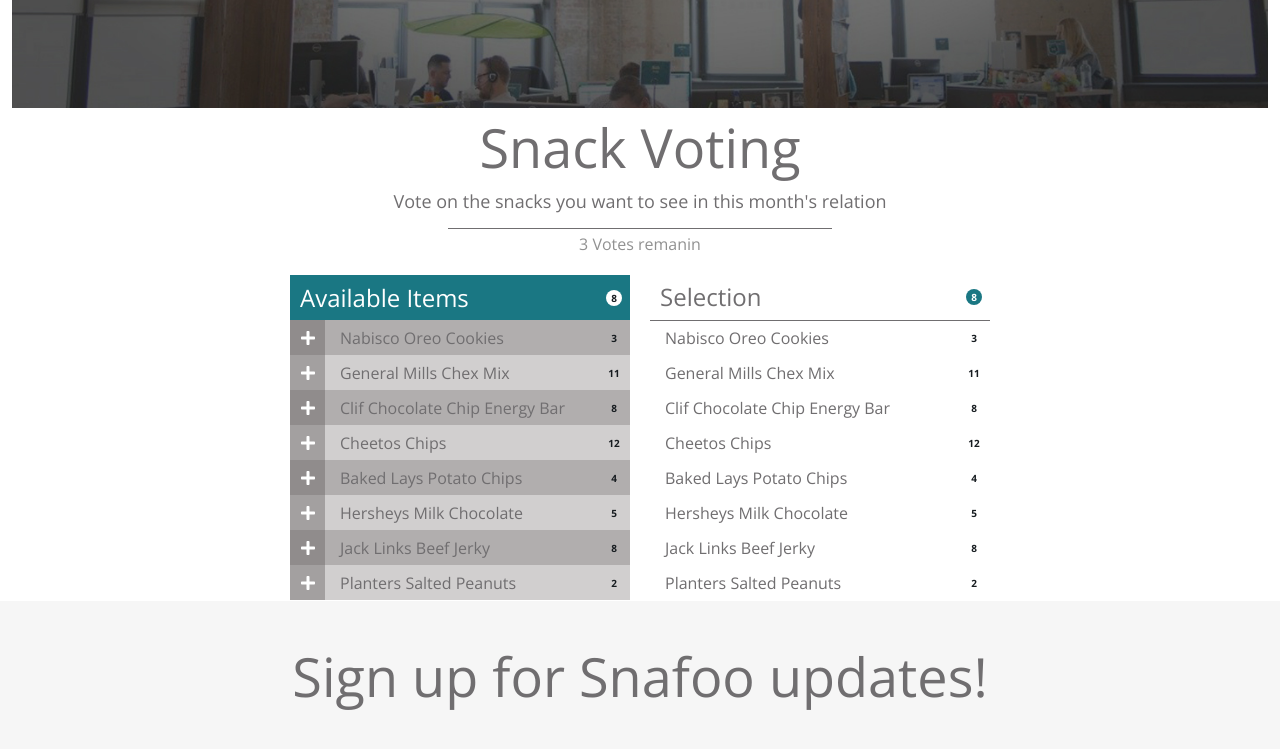
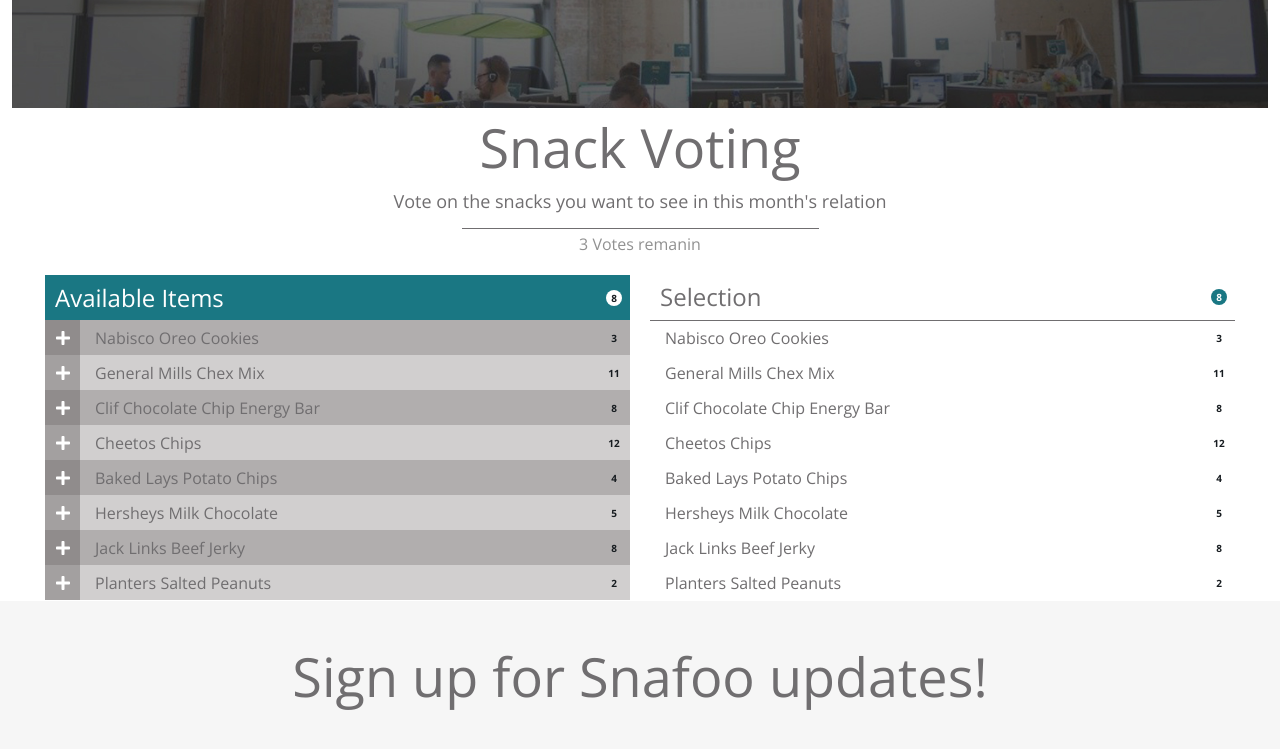
Before and after one commit to emLuc86dev/snack-food-demo, a React (Create React App) app: page /register in a window 1280 px wide. Shown: the part 600-1349 px from the top of the page. Built offline with nearby package versions, Linux system fonts and the light colour scheme.

Commit message:
fixing padding SnackVoting from design creator

```diff
--- a/src/App.tsx
+++ b/src/App.tsx
@@ -5,8 +5,8 @@
 
 import "react-toastify/dist/ReactToastify.min.css";
 import { ToastContainer } from "react-toastify";
-import LogoSVG from "./components/LogoSVG";
-import EmailSVG from "./components/EmailSVG";
+import LogoSVG from "./components/svg/LogoSVG";
+import EmailSVG from "./components/svg/EmailSVG";
 import Header from "./components/Header";
 import Footer from "./components/Footer";
 import Article from "./components/Article";
--- a/src/components/Article.tsx
+++ b/src/components/Article.tsx
@@ -1,8 +1,8 @@
 import { type } from "os";
 import React, { useState } from "react";
-import EmailSVG from "./EmailSVG";
-import FaxSVG from "./FaxSVG";
-import LocateSVG from "./LocateSVG";
+import EmailSVG from "./svg/EmailSVG";
+import FaxSVG from "./svg/FaxSVG";
+import LocateSVG from "./svg/LocateSVG";
 import SnackVoting from "./SnackVoting";
 
 type checkEventType = React.ChangeEvent<HTMLInputElement>;
--- a/src/components/Footer.tsx
+++ b/src/components/Footer.tsx
@@ -1,5 +1,5 @@
 import React from 'react'
-import LogoSVG from './LogoSVG'
+import LogoSVG from './svg/LogoSVG'
 
 const Footer = () => {
   return (
--- a/src/components/Header.tsx
+++ b/src/components/Header.tsx
@@ -1,5 +1,5 @@
 import React, { useState } from "react";
-import LogoSVG from "./LogoSVG";
+import LogoSVG from "./svg/LogoSVG";
 import { FaBars, FaWindowClose } from "react-icons/fa";
 
 // const humbeguer = '&#9776;'
--- a/src/components/SnackVoting.css
+++ b/src/components/SnackVoting.css
@@ -4,6 +4,7 @@
   justify-content: center;
   align-items: center;
   text-align: center;
+  padding: 0 45px;
 }
 
 .snak-voting .hdg_2.snack {
@@ -23,11 +24,12 @@
 }
 
 .snak-voting .snack-content-items {
+  flex: 1;
   display: flex;
-  flex-direction: row;
+  flex-flow: row wrap;
   justify-content: center;
   align-items: center;
-  /* width: 789px; */
+  width: 100%;
 }
 
 /* snack-avilable-items here */
@@ -38,8 +40,6 @@
   flex-wrap: wrap;
   justify-content: center;
   align-items: flex-start;
-  min-width: 340px;
-  /* width: 33.33333%; */
 }
 .snak-voting .snack-avilable-items.selection {
   margin-left: 20px;
@@ -68,9 +68,7 @@
   padding-left: 10px;
   font-size: 24px;
 }
-.snak-voting .hdg_4.snack-avilable-item.selection {
-  /* color: #706e70; */
-}
+
 
 .snak-voting .snack-baged {
   display: flex;
```
Also changed, not shown: src/components/svg/EmailSVG.tsx (renamed from src/components/EmailSVG.tsx), src/components/svg/FaxSVG.tsx (renamed from src/components/FaxSVG.tsx), src/components/svg/LocateSVG.tsx (renamed from src/components/LocateSVG.tsx), src/components/svg/LogoSVG.tsx (renamed from src/components/LogoSVG.tsx).
